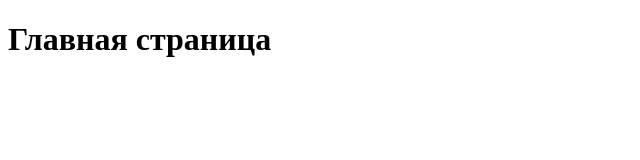
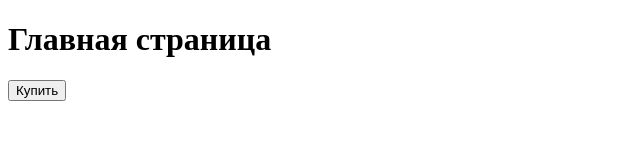
Before and after one commit to stalker220/practice-git, a plain HTML site: page index.html in a window 1280 px wide. Shown: the whole page, without its empty margins (0-640 px from the left). Drawn offline with Linux system fonts and the light colour scheme.

Commit message:
Добавил кнопку Купить

```diff
--- a/index.html
+++ b/index.html
@@ -7,6 +7,8 @@
 <body>
 
 <h1>Главная страница</h1>
+<button>Купить</button>
+
 
 </body>
 </html>
```
